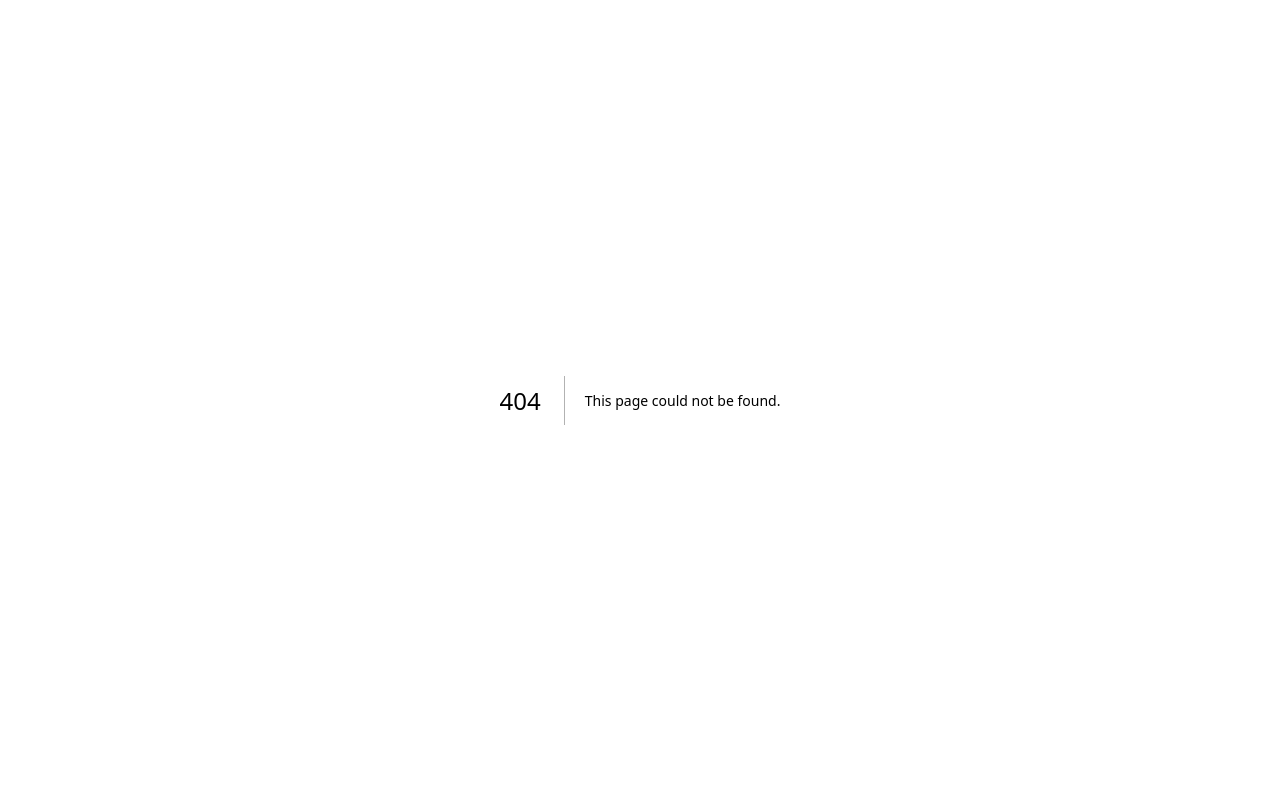
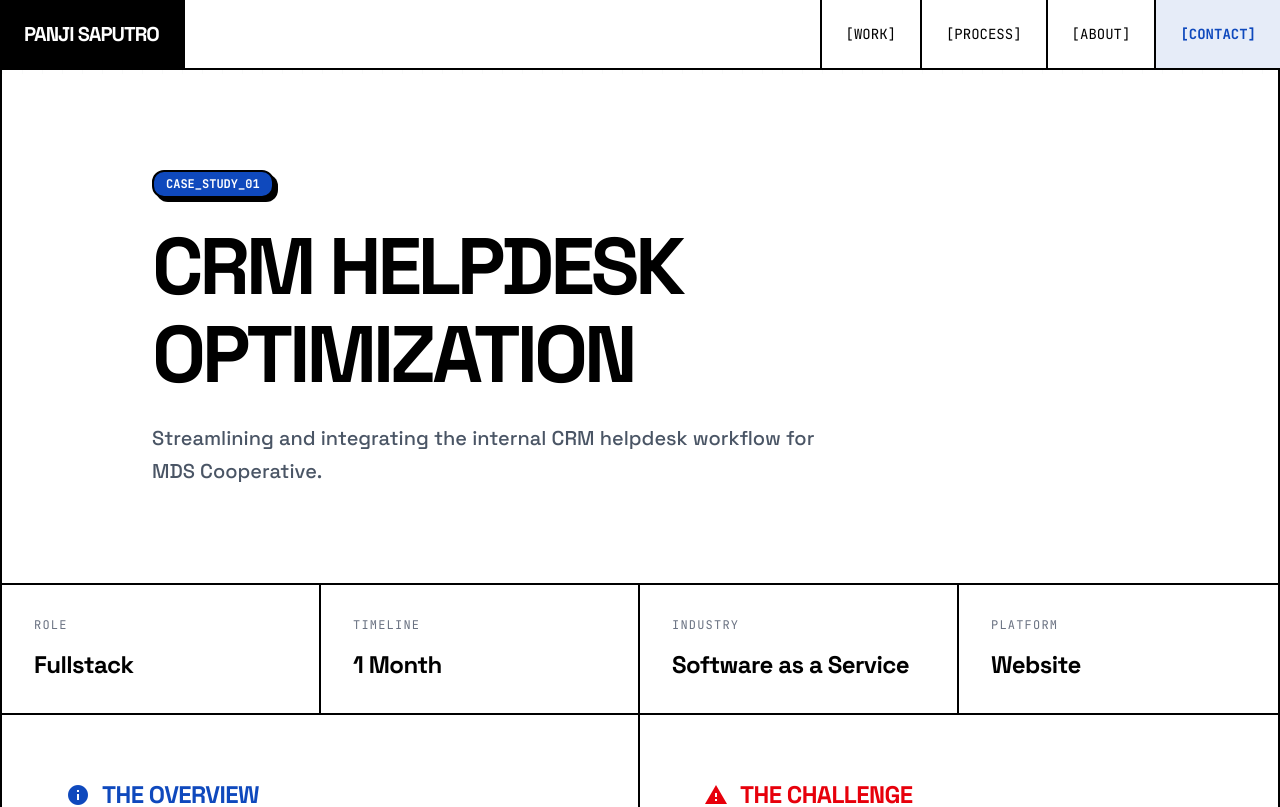
Before and after one commit to panjisap0805/Portfolio-Brutalist, a Next.js app: page /work/crm-helpdesk in a window 1280 px wide. Before the commit this address had no page. Shown: the top 807 px of the page. Built offline with nearby package versions, Linux system fonts and the light colour scheme.

Commit message:
add crm page

```diff
--- a/components/sections/CTA.js
+++ b/components/sections/CTA.js
@@ -18,12 +18,12 @@ export default function CTA({ isProject, nextLink, nextProjectName }) {
 
         <div className="flex flex-col sm:flex-row gap-6 items-center">
           <a href="mailto:hallo@panjisaputro.id" className="group bg-black text-white font-bold text-lg px-8 py-4 uppercase tracking-wider text-center brutalist-border brutalist-shadow-primary hover:translate-y-[2px] hover:translate-x-[2px] hover:shadow-[2px_2px_0_0_#0f49bd] transition-all flex items-center gap-2">
-            [CONTACT_ME]
+            [TALK_TO_PANJI]
             <span className="material-icons group-hover:translate-x-1 transition-transform">arrow_forward</span>
           </a>
           {showNextProject ? (
             <Link href={nextLink} className="group bg-white text-black font-bold text-lg px-8 py-4 uppercase tracking-wider text-center brutalist-border hover:bg-gray-50 transition-all flex items-center gap-2">
-              [NEXT_PROJECT]
+              [{nextProjectName || "NEXT_PROJECT"}]
               <span className="material-icons group-hover:translate-x-1 transition-transform">arrow_forward</span>
             </Link>
           ) : (
--- a/components/sections/Work.js
+++ b/components/sections/Work.js
@@ -42,6 +42,16 @@ export default function Work() {
   const caseStudies = [
     {
       number: "01",
+      tag: "CRM",
+      tags: ["SaaS", "Web Platform", "Development"],
+      title: "CRM MDS",
+      description: "Streamlining and integrating the internal CRM helpdesk workflow for MDS Cooperative.",
+      imageSrc: "/asset-mdscash-thumbnail.webp",
+      alt: "MDS Cash App",
+      link: "/work/crm-helpdesk"
+    },
+    {
+      number: "02",
       tag: "FIN",
       tags: ["Fintech", "Mobile App", "UX Research"],
       title: "MDS Cash",
@@ -51,7 +61,7 @@ export default function Work() {
       link: "/work/mds-cash"
     },
     {
-      number: "02",
+      number: "03",
       tag: "LOG",
       tags: ["Logistics", "Web Platform", "B2B"],
       title: "Jakmall Warehouse",
--- /dev/null
+++ b/pages/work/crm-helpdesk.js
@@ -0,0 +1,116 @@
+import Head from "next/head";
+import Layout from "../../components/layout/Layout";
+import ProjectHero from "../../components/project/ProjectHero";
+import ProjectMetadata from "../../components/project/ProjectMetadata";
+import ProjectContext from "../../components/project/ProjectContext";
+import ProjectProcess from "../../components/project/ProjectProcess";
+import ProjectInsights from "../../components/project/ProjectInsights";
+import ProjectShowcase from "../../components/project/ProjectShowcase";
+import ProjectImpact from "../../components/project/ProjectImpact";
+import ProjectNavigation from "../../components/project/ProjectNavigation";
+
+export default function CRMHelpdeskOptimization() {
+  const projectData = {
+    hero: {
+      tag: "CASE_STUDY_01",
+      title: "CRM HELPDESK<br className='hidden md:block'/> OPTIMIZATION",
+      description: "Streamlining and integrating the internal CRM helpdesk workflow for MDS Cooperative."
+    },
+    metadata: [
+      { label: "ROLE", value: "Fullstack" },
+      { label: "TIMELINE", value: "1 Month" },
+      { label: "INDUSTRY", value: "Software as a Service" },
+      { label: "PLATFORM", value: "Website" }
+    ],
+    context: {
+      overview: "MDS Coop’s internal Helpdesk team handles membership complaints nationwide. The process relies heavily on managing incoming WhatsApp chats and coordinating resolution tickets across cross-functional divisions like Finance and IT. The Goal: Maximize administrative efficiency, reduce cross-divisional miscommunication, and validate the usability of newly introduced Chat State and Sidebar Notification features.",
+      challenges: [
+        `<span class="font-bold border-b-2 border-red-200 text-black">Auto-Resolve Timeouts:</span> The existing chat system automatically closed active user sessions within 24 hours, making weekend follow-ups virtually impossible and dropping critical member inquiries.`,
+        `Helpdesk staff had to <span class="font-bold border-b-2 border-red-200 text-black">manually draft</span> and copy-paste problem logs into separate emails.`,
+        `Urgent issues were <span class="font-bold border-b-2 border-red-200 text-black">lost in</span> generic chats.`
+      ]
+    },
+    process: [
+      { number: "01", title: "DEEP INTERVIEWS", description: "Conducted field interviews with Helpdesk staff to pinpoint core operational pain points and map out existing email-based workflows." },
+      { number: "02", title: "PROTOTYPING", description: "Formulated interactive mockups introducing integrated ticketing modules directly inside the chat panel." },
+      { number: "03", title: "MODERATED UT", description: "Evaluated the design system with 3 real Helpdesk end-users across 3 distinct real-world task scenarios." },
+      { number: "04", title: "SYNTHESIS & REPORT", description: "Aggregated qualitative feedback and task completion matrices to define immediate engineering next steps." }
+    ],
+    insights: {
+      legacyIssues: [
+        { title: "THE 24-HOUR AUTO-CLOSED CHAT TRAP", description: "Staff felt overwhelmed by automatic session timeouts. Unresolved complex issues over weekends forced agents to re-initiate manual chat sequences or switch to alternative contact channels." },
+        { title: "HIGH-FRICTION CROSS-DIVISION HANDOFFS", description: "Shifting away from manual email drafting. Agents demanded instant internal notes and a unified dashboard to minimize cross-divisional miscommunication with Finance." },
+        { title: "VISIBILITY BLIND SPOTS ON ACTION BUTTONS", description: "During testing, usability stalled on the \"Share Ticket Link\" function. Due to low color contrast, users mistook the interactive action button for a disabled UI element." }
+      ],
+      systemUpgrades: [
+        { title: "Chat State Categories", description: "Engineered an organized message directory (Unassigned, Assigned, Resolved) backed by persistent session tracking and distinct urgent visual badges (Red Color coding)." },
+        { title: "Integrated CRM Ticketing Module", description: "Embedded an instant ticket generation form right into the chat sidebar, auto-populating member records and adding drop-downs for Priority Level and Target Division." },
+        { title: "Accessible Action Buttons", description: "Re-designed the interactive link-sharing node to enforce strict high-contrast visibility boundaries, ensuring clear interactive click affordance." }
+      ]
+    },
+    showcase: {
+      protoImage: "/asset-crm-blueprint.webp",
+      mainImage: "/asset-crm-final.webp",
+      mainTag: "/dir/mds/crm-helpdesk"
+    },
+    impact: {
+      stat1Icon: "check_circle",
+      stat1Label: "TESTING METRIC DEFINITION",
+      stat1Value: "100%",
+      stat1Subtitle: "Completion rate for core discovery pathways. Workflow Acceleration: Automated data inheritance inside the ticket generator eliminated redundant copy-pasting.",
+      stat2Icon: "workspaces",
+      stat2Label: "OPERATIONAL IMPACT",
+      stat2Value: "Unified Workspace",
+      stat2Subtitle: "Eliminated separate email tools, providing a single-source workflow for internal issue escalation.",
+      constraintsText: "Currently, the website is still under further development due to the limitations of implementing the existing API within the current application."
+    },
+    nextProject: {
+      tag: "CASE_STUDY_02",
+      title: "MDS Cash:<br className='hidden md:block'/> Online Loan Automation",
+      link: "/work/mds-cash"
+    }
+  };
+
+  return (
+    <>
+      <Head>
+        <title>CRM Helpdesk Optimization - Panji Saputro Portfolio</title>
+        <meta name="viewport" content="width=device-width, initial-scale=1.0" />
+      </Head>
+      <Layout backLink="/" nextLink="/" nextProjectName="BACK_TO_HOME_DASHBOARD">
+        <ProjectHero
+          tag={projectData.hero.tag}
+          title={projectData.hero.title}
+          description={projectData.hero.description}
+        />
+        <ProjectMetadata metadata={projectData.metadata} />
+        <ProjectContext
+          overview={projectData.context.overview}
+          challenges={projectData.context.challenges}
+        />
+        <ProjectProcess steps={projectData.process} />
+        <ProjectInsights
+          legacyIssues={projectData.insights.legacyIssues}
+          systemUpgrades={projectData.insights.systemUpgrades}
+        />
+        <ProjectShowcase
+          mainImage={projectData.showcase.mainImage}
+          protoImage={projectData.showcase.protoImage}
+          mainTag={projectData.showcase.mainTag}
+        />
+        <ProjectImpact
+          stat1Icon={projectData.impact.stat1Icon}
+          stat1Label={projectData.impact.stat1Label}
+          stat1Value={projectData.impact.stat1Value}
+          stat1Subtitle={projectData.impact.stat1Subtitle}
+          stat2Icon={projectData.impact.stat2Icon}
+          stat2Label={projectData.impact.stat2Label}
+          stat2Value={projectData.impact.stat2Value}
+          stat2Subtitle={projectData.impact.stat2Subtitle}
+          constraintsText={projectData.impact.constraintsText}
+        />
+        <ProjectNavigation nextProject={projectData.nextProject} />
+      </Layout>
+    </>
+  );
+}
--- a/pages/work/mds-cash.js
+++ b/pages/work/mds-cash.js
@@ -62,7 +62,7 @@ export default function MDSCash() {
       constraintsText: 'We were unable to fully integrate due to technical limitations, the redesigned MDS Cash feature has not yet been published. Despite this, several internal issues identified during research have already been addressed with the updated flow, resulting in a significant decrease in the number of users contacting the helpdesk regarding their loan application status.'
     },
     nextProject: {
-      tag: "CASE_STUDY_02",
+      tag: "CASE_STUDY_03",
       title: "WAREHOUSE INTERNAL<br className='hidden md:block'/> FREIGHT",
       link: "/work/warehouse-internal-freight"
     }
```
